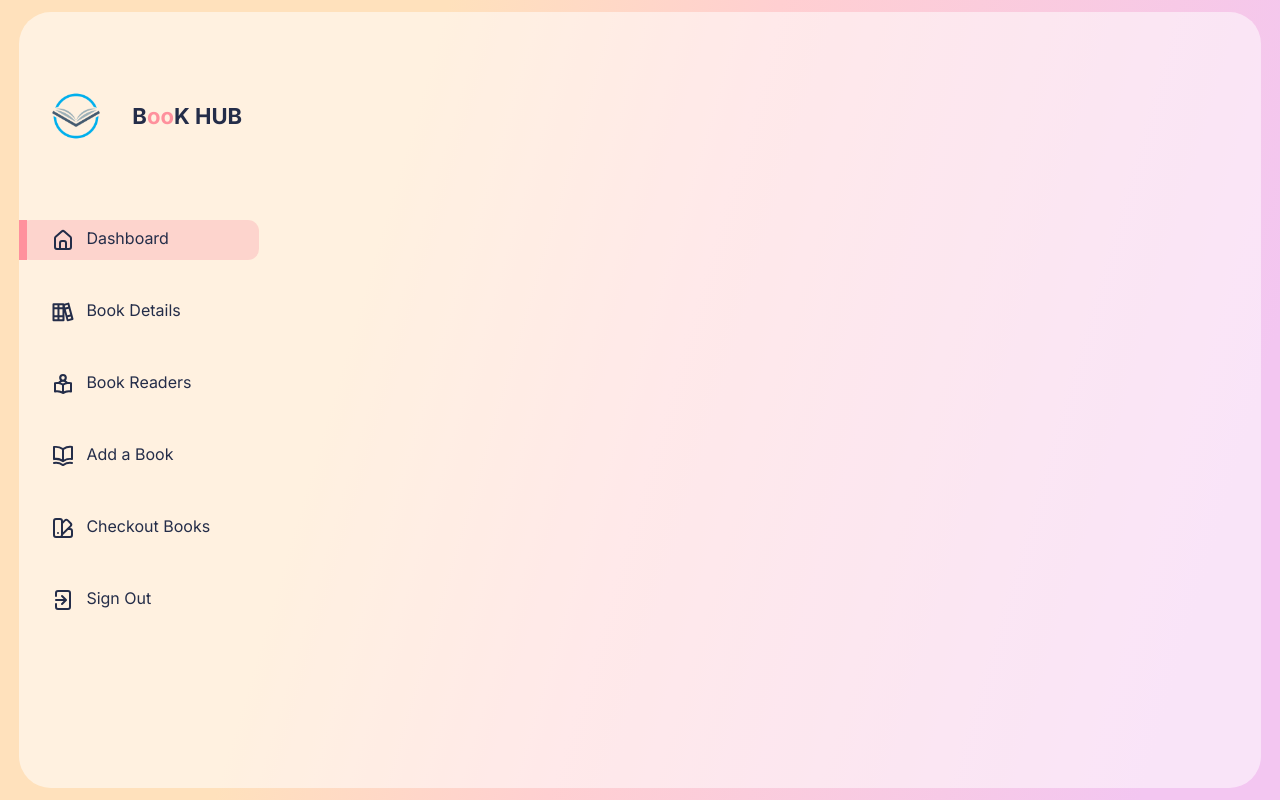
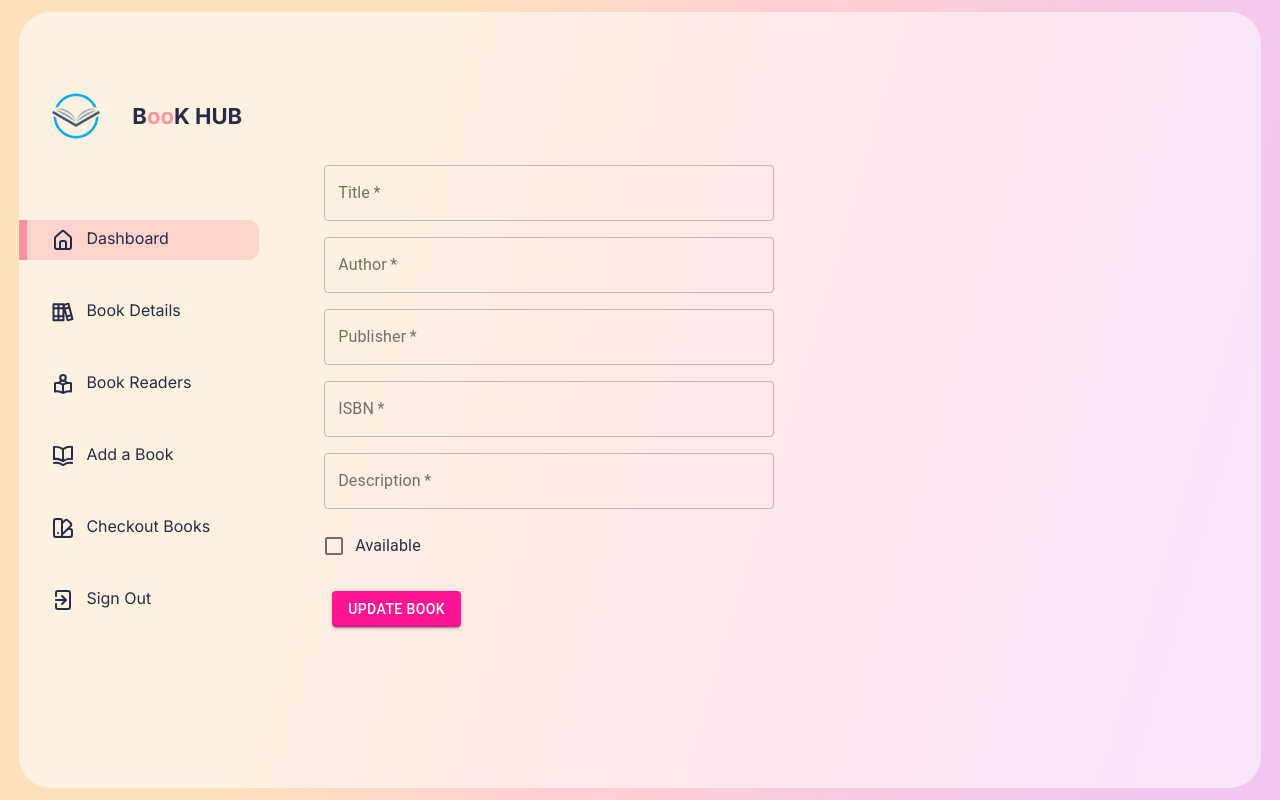
Before and after one commit to Rilwan-M/Library_Management_System, a React (Create React App) app in the folder frontend/: page /books/1 in a window 1280 px wide. Built offline with nearby package versions, Linux system fonts and the light colour scheme.

Commit message:
edit part done and did delete icon working as  per table

```diff
--- a/frontend/src/App.js
+++ b/frontend/src/App.js
@@ -8,6 +8,7 @@ import BookDetails from "./components/BookDetails";
 import UserDetails from "./components/UserDetails";
 import AddBook from "./components/Pages/AddBook";
 import CheckoutDetails from "./components/CheckoutDetails";
+import EditBook from "./components/Pages/EditBookDetails";
 import { Route, Routes } from "react-router-dom";
 
 function App() {
@@ -25,6 +26,8 @@ function App() {
             <Route path="/users" element={<UserDetails />} />
             <Route path="/checkout" element={<CheckoutDetails />} />
             <Route path="/addbook" element={<AddBook />} />
+            <Route path="/books/:id" element={<EditBook />} />
+
             {/* <Route path="/listmedicines" element={<ListMedicine />} />
             <Route path="/form" element={<Form />} />
             <Route path="/updatedetails" element={<UpdateDetails />} />
--- a/frontend/src/components/BookDetails.js
+++ b/frontend/src/components/BookDetails.js
@@ -40,7 +40,7 @@ function BookDetails({ books, isLoading, error, fetchBooks }) {
           </li>
 
         ))} */}
-      <BasicTable data={books} title="Book-Details" headers={headers} />
+      <BasicTable data={books} title="Book Details" headers={headers} />
     </ul>
   );
 }
--- a/frontend/src/components/Pages/AddBook.js
+++ b/frontend/src/components/Pages/AddBook.js
@@ -4,6 +4,7 @@ import FormControlLabel from "@material-ui/core/FormControlLabel";
 import Checkbox from "@material-ui/core/Checkbox";
 import Button from "@material-ui/core/Button";
 import { makeStyles } from "@material-ui/core/styles";
+import { useNavigate } from "react-router";
 import axios from "axios";
 
 const useStyles = makeStyles((theme) => ({
@@ -43,6 +44,7 @@ const useStyles = makeStyles((theme) => ({
 }));
 
 const AddBook = () => {
+  const navigate = useNavigate();
   const classes = useStyles();
   const [formData, setFormData] = useState({
     title: "",
@@ -74,6 +76,7 @@ const AddBook = () => {
         description: "",
         available: false,
       });
+      navigate("/");
     } catch (error) {
       console.error(error);
     }
--- a/frontend/src/components/Pages/EditBookDetails.js
+++ b/frontend/src/components/Pages/EditBookDetails.js
@@ -0,0 +1,187 @@
+import { useState } from "react";
+import { Grid, TextField } from "@material-ui/core";
+import FormControlLabel from "@material-ui/core/FormControlLabel";
+import Checkbox from "@material-ui/core/Checkbox";
+import Button from "@material-ui/core/Button";
+import { makeStyles } from "@material-ui/core/styles";
+import axios from "axios";
+import { useParams } from "react-router";
+import { useNavigate } from "react-router";
+
+const useStyles = makeStyles((theme) => ({
+  root: {
+    display: "flex",
+    flexWrap: "wrap",
+    // display: "flex",
+    // flexDirection: "column",
+    alignItems: "center",
+    justifyContent: "center",
+  },
+  formControl: {
+    margin: theme.spacing(1),
+    display: "flex",
+    justifyContent: "center",
+    alignItems: "center",
+    maxWidth: 450,
+    minWidth: 75,
+  },
+  selectEmpty: {
+    marginTop: theme.spacing(2),
+  },
+  grid: {
+    margin: theme.spacing(2),
+    display: "flex",
+    justifyContent: "center",
+    alignItems: "center",
+  },
+  addButton: {
+    margin: theme.spacing(1),
+    backgroundColor: "#ff1493",
+    color: "white",
+    "&:hover": {
+      backgroundColor: "#ffe4e1",
+    },
+  },
+}));
+
+const EditBook = () => {
+  const classes = useStyles();
+  const navigate = useNavigate();
+  let { id } = useParams();
+  const [formData, setFormData] = useState({
+    title: "",
+    author: "",
+    publisher: "",
+    isbn: "",
+    description: "",
+    available: false,
+  });
+
+  const handleChange = (event) => {
+    const { name, value, type, checked } = event.target;
+    setFormData((prevState) => ({
+      ...prevState,
+      [name]: type === "checkbox" ? checked : value,
+    }));
+  };
+
+  const handleEdit = async (event) => {
+    event.preventDefault();
+
+    axios
+      .put(`http://localhost:5000/books/${id}`, formData)
+      .then((res) => {
+        // console.log(res);
+        console.log(res.data);
+        alert("Updated Successfully!");
+        setFormData({
+          title: "",
+          author: "",
+          publisher: "",
+          isbn: "",
+          description: "",
+          available: false,
+        });
+        navigate("/");
+      })
+      .catch((error) => {
+        console.log(error);
+      });
+  };
+
+  return (
+    <Grid container className={classes.grid} onSubmit={handleEdit}>
+      <Grid item xs={12}>
+        <form className={classes.formControl}>
+          <Grid container spacing={2}>
+            <Grid item xs={12}>
+              <TextField
+                id="title"
+                label="Title"
+                variant="outlined"
+                fullWidth
+                value={formData.title}
+                onChange={handleChange}
+                name="title"
+                required
+              />
+            </Grid>
+            <Grid item xs={12}>
+              <TextField
+                id="author"
+                label="Author"
+                variant="outlined"
+                fullWidth
+                value={formData.author}
+                onChange={handleChange}
+                name="author"
+                required
+              />
+            </Grid>
+            <Grid item xs={12}>
+              <TextField
+                id="publisher"
+                label="Publisher"
+                variant="outlined"
+                fullWidth
+                value={formData.publisher}
+                onChange={handleChange}
+                name="publisher"
+                required
+              />
+            </Grid>
+            <Grid item xs={12}>
+              <TextField
+                id="isbn"
+                label="ISBN"
+                variant="outlined"
+                fullWidth
+                value={formData.isbn}
+                onChange={handleChange}
+                name="isbn"
+                required
+              />
+            </Grid>
+            <Grid item xs={12}>
+              <TextField
+                id="description"
+                label="Description"
+                variant="outlined"
+                fullWidth
+                value={formData.description}
+                onChange={handleChange}
+                name="description"
+                required
+              />
+            </Grid>
+            {/* Other form fields */}
+            <Grid item xs={12}>
+              <FormControlLabel
+                control={
+                  <Checkbox
+                    name="available"
+                    checked={formData.available}
+                    onChange={handleChange}
+                    color="primary"
+                  />
+                }
+                label="Available"
+              />
+            </Grid>
+            <Grid item xs={12}>
+              <Button
+                variant="contained"
+                className={classes.addButton}
+                type="submit"
+              >
+                Update Book
+              </Button>
+            </Grid>
+          </Grid>
+        </form>
+      </Grid>
+    </Grid>
+  );
+};
+
+export default EditBook;
--- a/frontend/src/components/Table/BasicTable.js
+++ b/frontend/src/components/Table/BasicTable.js
@@ -7,6 +7,7 @@ import TableHead from "@mui/material/TableHead";
 import TableRow from "@mui/material/TableRow";
 import Paper from "@mui/material/Paper";
 import axios from "axios";
+import { Link } from "react-router-dom";
 import "./Table.css";
 
 import { UilEdit, UilTrashAlt } from "@iconscout/react-unicons";
@@ -30,7 +31,9 @@ const makeStyle = (status) => {
   }
 };
 
-const handleDelete = (id) => {
+const handleDelete = (id, component) => {
+  switch (component) {
+    case "Book Details":
       axios
         .delete(`http://localhost:5000/books/${id}`)
         .then((res) => {
@@ -40,6 +43,22 @@ const handleDelete = (id) => {
         .catch((error) => {
           console.log(error);
         });
+      break;
+    case "Book Readers":
+      axios
+        .delete(`http://localhost:5000/users/${id}`)
+        .then((res) => {
+          console.log(res);
+          console.log(res.data);
+        })
+        .catch((error) => {
+          console.log(error);
+        });
+      break;
+
+    default:
+      break;
+  }
 };
 
 const BasicTable = (props) => {
@@ -98,12 +117,14 @@ const BasicTable = (props) => {
                     </TableCell>
                   );
                 })}
+                <TableCell className="icon">
+                  <Link to={`/books/${item.id}`}>
+                    <UilEdit className="edit-icon" />
+                  </Link>
 
-                <TableCell className="icon">
-                  <UilEdit className="edit-icon" />
                   <UilTrashAlt
                     className="delete-icon"
-                    onClick={() => handleDelete(item.id)}
+                    onClick={() => handleDelete(item.id, title)}
                   />
                 </TableCell>
               </TableRow>
```
Lines whose indentation alone changed are shown as unchanged.
